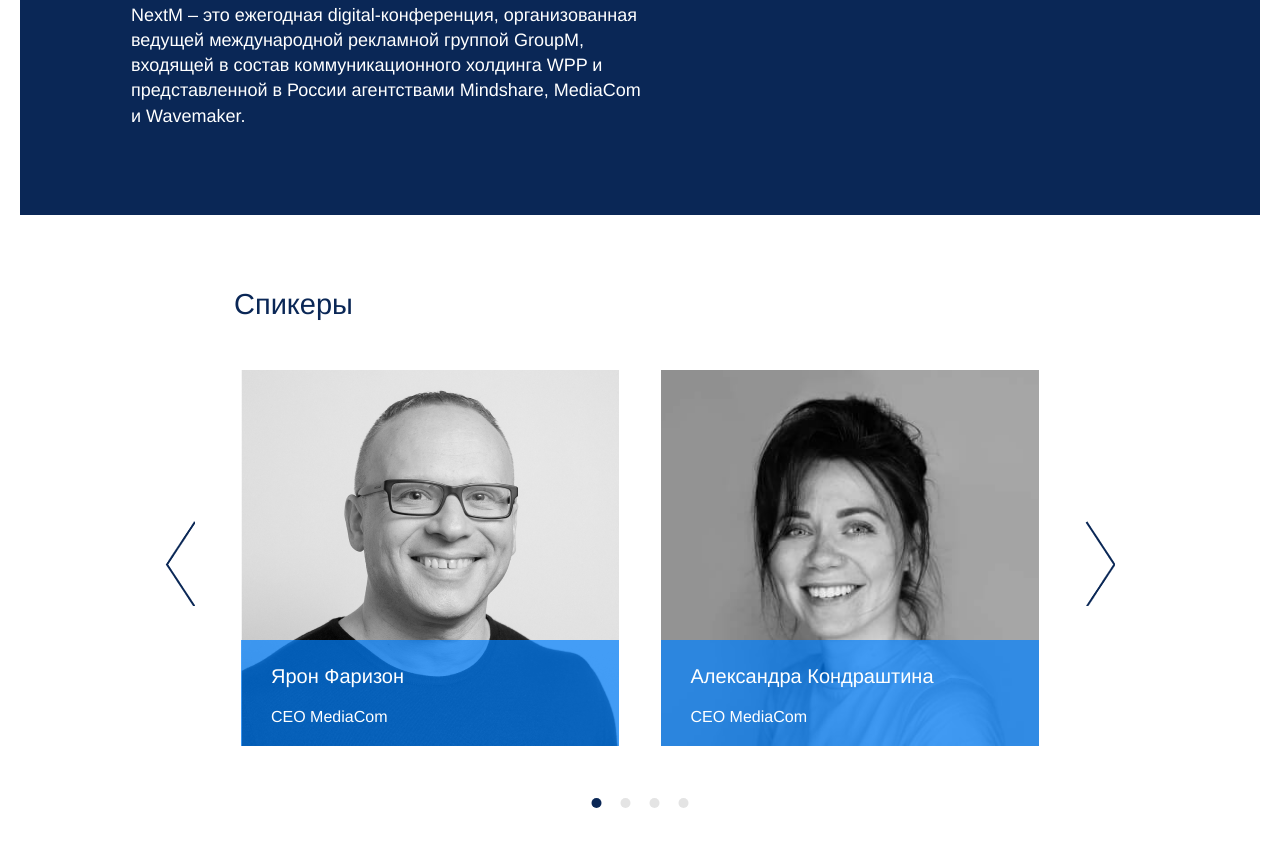
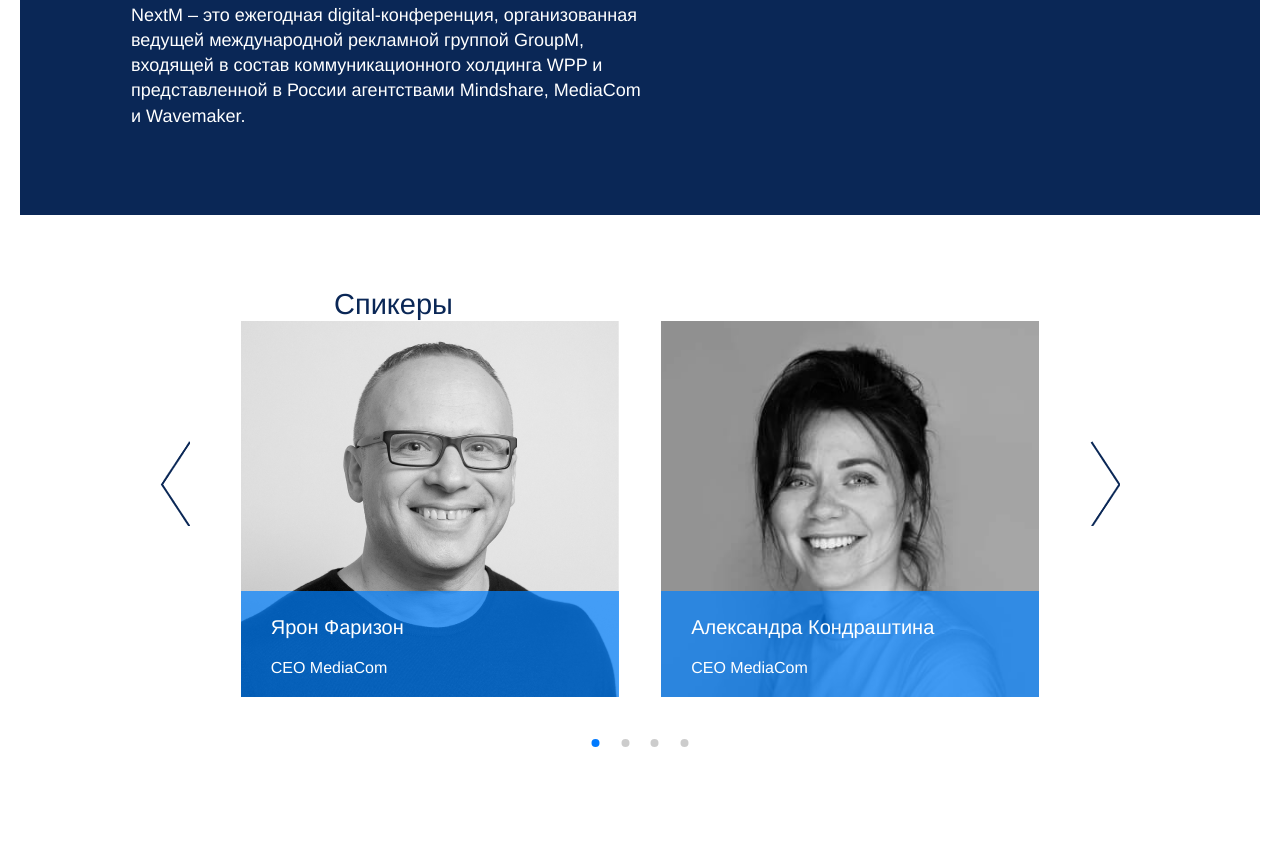
Before and after one commit to dunaisa/bono-test, a website: page src/index.html in a window 1280 px wide. Shown: the part 755-1602 px from the top of the page. Drawn offline with nearby package versions, Linux system fonts and the light colour scheme; files that its build step writes are made by us from their sources; files whose address does not match are found by name.

Commit message:
fix: adaptive slider

```diff
--- a/gulp/docs.js
+++ b/gulp/docs.js
@@ -63,7 +63,7 @@ gulp.task('js:docs', function () {
   return gulp
     .src('./src/js/*.js')
     .pipe(babel({
-      presets: ['@babel/env']
+      presets: ['@babel/env'],
     }))
     .pipe(webpack(config))
     .pipe(gulp.dest('./docs/js/'))
--- a/src/blocks/swiper.html
+++ b/src/blocks/swiper.html
@@ -1,11 +1,11 @@
 <!-- Slider main container -->
 <div class="speakers__slides-wrapper">
 
-  <div class="swiper">
+  <div class="swiper spekers-swiper">
     <!-- Additional required wrapper -->
     <div class="swiper-wrapper">
       <!-- Slides -->
-      <div class="swiper-slide">
+      <div class="swiper-slide spekers-slide">
         <div class="speaker">
           <img src="../images/speaker-pic-yaron-pharison.jpg" alt="Ярон Фаризон" class="speaker__photo">
           <div class="speaker__description">
@@ -14,7 +14,7 @@
           </div>
         </div>
       </div>
-      <div class="swiper-slide">
+      <div class="swiper-slide spekers-slide">
         <div class="speaker">
           <img src="../images/speaker-pic-alexandra.jpg" alt="Александра Кондраштина" class="speaker__photo">
           <div class="speaker__description">
@@ -23,7 +23,7 @@
           </div>
         </div>
       </div>
-      <div class="swiper-slide">
+      <div class="swiper-slide spekers-slide">
         <div class="speaker">
           <img src="../images/speaker-pic-oleg-tembotov.jpg" alt="Олег Темботов" class="speaker__photo">
           <div class="speaker__description">
@@ -32,7 +32,7 @@
           </div>
         </div>
       </div>
-      <div class="swiper-slide">
+      <div class="swiper-slide spekers-slide">
         <div class="speaker">
           <img src="../images/speaker-pic-alexandra.jpg" alt="Александра Кондраштина" class="speaker__photo">
           <div class="speaker__description">
--- a/src/scss/blocks/_speaker.scss
+++ b/src/scss/blocks/_speaker.scss
@@ -4,12 +4,17 @@
   position: relative;
   margin: 0;
 
-  @media screen and (max-width: 1240px) {
+  @media screen and (max-width: 1100px) {
+    width: 350px;
+    height: 350px;
+  }
+
+  @media screen and (max-width: 1024px) {
     width: 320px;
     height: 320px;
   }
 
-  @media screen and (max-width: 425px) {
+  @media screen and (max-width: 375px) {
     width: 280px;
     height: 280px;
   }
--- a/src/scss/blocks/_speakers.scss
+++ b/src/scss/blocks/_speakers.scss
@@ -1,16 +1,25 @@
 .speakers {
-  display: flex;
-  flex-direction: column;
-  padding: 72px 120px 80px;
-  justify-content: center;
-  align-items: center;
+  // display: flex;
+  // flex-direction: column;
+  // padding: 72px 120px 80px;
+  padding: 72px 220px 130px;
+  // justify-content: center;
+  // align-items: center;
 
-  @media screen and (max-width: 1240px) {
-    padding: 30px 90px 42px;
+  @media screen and (max-width: 1180px) {
+    padding: 30px 180px 42px;
   }
 
+  @media screen and (max-width: 1100px) {
+    padding: 30px 150px 92px;
+  }
+
+  // @media screen and (max-width: 1040px) {
+  //   padding: 30px 120px 42px;
+  // }
+
   @media screen and (max-width: 425px) {
-    padding: 60px 20px 80px;
+    padding: 10px 20px 90px;
   }
 
   &__title {
@@ -21,16 +30,16 @@
     margin: 0;
     padding: 0 0 0 94px;
     color: #0A2756;
-    align-self: start;
+    // align-self: start;
   }
 
   &__slides-wrapper {
-    margin-top: 49px;
-    display: flex;
-    flex-direction: column;
-    justify-content: space-between;
-    width: 990px;
-    height: 438px;
+    // margin-top: 49px;
+    // display: inline-flex;
+    // flex-direction: column;
+    // justify-content: space-between;
+    // width: 990px;
+    // height: 438px;
     position: relative;
 
     // @media screen and (max-width: 1240px) {
@@ -39,11 +48,11 @@
 
     @media screen and (max-width: 768px) {
       // width: 650px;
-      height: 400px;
+      // height: 400px;
     }
 
     @media screen and (max-width: 425px) {
-      height: 320px;
+      // height: 320px;
     }
 
   }
@@ -66,16 +75,16 @@
       z-index: 300;
       height: 85px;
       width: 30px;
-      left: 20px;
+      left: -80px;
       cursor: pointer;
       top: 50%;
       transform: translateY(-80%);
 
-      @media screen and (max-width: 1240px) {
-        left: 45px;
-      }
+      // @media screen and (max-width: 1240px) {
+      //   left: 45px;
+      // }
 
-      @media screen and (max-width: 768px) {
+      @media screen and (max-width: 767px) {
         display: none;
       }
     }
@@ -87,16 +96,16 @@
       z-index: 300;
       height: 85px;
       width: 30px;
-      right: 20px;
+      right: -80px;
       cursor: pointer;
       top: 50%;
       transform: translateY(-80%);
 
-      @media screen and (max-width: 1240px) {
-        right: 45px;
-      }
+      // @media screen and (max-width: 1240px) {
+      //   right: 45px;
+      // }
 
-      @media screen and (max-width: 768px) {
+      @media screen and (max-width: 767px) {
         display: none;
       }
     }
@@ -106,7 +115,7 @@
 
   &__pagination {
     position: absolute;
-    bottom: 0 !important;
+    bottom: -50px !important;
     left: 50% !important;
     width: 105px !important;
     display: flex;
@@ -117,23 +126,29 @@
 
 }
 
-.swiper-pagination-bullet {
-  // padding: 5px 10px;
-  display: block;
-  width: 10px !important;
-  height: 10px !important;
-  margin: 0 30px 0;
-  // text-align: center;
-  // line-height: 30px;
-  // font-size: 12px;
-  background-color: #E4E4E4 !important;
-  opacity: 1 !important;
-  // background: rgba(0, 0, 0, 0.2);
+// .swiper-pagination-bullet {
+//   padding: 5px 10px;
+//   display: block;
+//   width: 10px !important;
+//   height: 10px !important;
+//   margin: 0 30px 0;
+//   text-align: center;
+//   line-height: 30px;
+//   font-size: 12px;
+//   background-color: #E4E4E4 !important;
+//   opacity: 1 !important;
+//   background: rgba(0, 0, 0, 0.2);
 
+// }
+
+// .swiper-pagination-bullet-active {
+//   background-color: #0A2756 !important;
+//   width: 10px !important;
+//   height: 10px !important;
+// }
+
+.swiper-slide {
+  display: flex !important;
+  justify-content: center;
+  align-items: center;
 }
-
-.swiper-pagination-bullet-active {
-  background-color: #0A2756 !important;
-  width: 10px !important;
-  height: 10px !important;
-}
--- a/src/scss/blocks/_swiper.scss
+++ b/src/scss/blocks/_swiper.scss
@@ -1,20 +1,17 @@
-.swiper {
-  max-width: 798px;
-  height: 376px;
-  margin: 0 auto;
-  padding: 0;
+.spekers-swiper {
+  overflow: hidden;
 
   @media screen and (max-width: 1240px) {
-    max-width: 671px;
+    // max-width: 671px;
   }
 
   @media screen and (max-width: 768px) {
-    width: 320px;
+    // width: 320px;
   }
 }
 
 .swiper-wrapper {
-  box-sizing: content-box;
+  display: inline-flex;
 }
 
 // .swiper-slide {
```
Also changed, not shown: docs/index.html (+5 -5 lines), src/js/index.js (+9 -8 lines), docs/css/main.css, docs/js/main.bundle.js.
